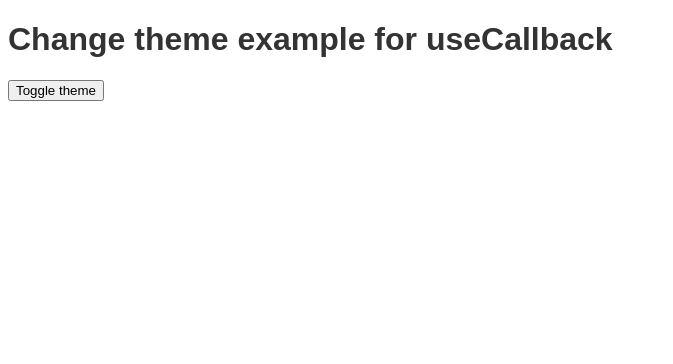
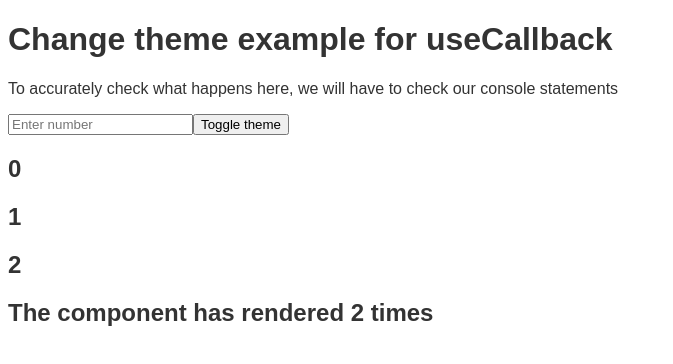
Before and after one commit to syedmustassim/React-Hooks-CheatSheet, a React (Create React App) app: page /usecallback/changetheme in a window 1280 px wide. Shown: the top 364 px of the page, without its empty margins (0-673 px from the left). Built offline with nearby package versions, Linux system fonts and the light colour scheme.

Commit message:
feat: added example

```diff
--- a/src/useCallback/ChangeTheme.js
+++ b/src/useCallback/ChangeTheme.js
@@ -1,17 +1,25 @@
 import {useState} from "react"
-
+import List from "./List";
 const ChangeTheme = () => {
-    const [number, setNumber] = useState(1);
+    const [number, setNumber] = useState(0);
     const [dark, setDark] = useState(false);
 
     const theme = {
         backgroundColor: dark ? "#333" : "#FFF",
         color: dark ? "#FFF" : "#333"
     }
+
+    const getItems = () => {
+        return [number, number + 1, number + 2]
+    }
     return(
         <div style={theme}>
             <h1> Change theme example for useCallback </h1>
+            <p> To accurately check what happens here, we will have to check our console statements </p>
+
+            <input type="text" onChange={e => setNumber(parseInt(e.target.value))} placeholder="Enter number"/>
             <button onClick={() => setDark(prev => !prev)}>Toggle theme</button>
+            <List getItems={getItems}/>
         </div>
     )
 }
--- a/src/useCallback/List.js
+++ b/src/useCallback/List.js
@@ -0,0 +1,20 @@
+import {useState, useEffect} from "react"
+
+const List = ({getItems}) => {
+    const [items, setItems] = useState([])
+    const [render, setRender] = useState(0)
+
+    useEffect(() => {
+        setItems(getItems())
+        console.log('Updating items')
+        setRender(prev => prev + 1)
+    },[getItems])
+    return(
+        <div>
+            {items.map((item) => <div key={item}> <h2> {item} </h2></div>)}
+            <h2> The component has rendered {render} times </h2>
+        </div>
+    )
+}
+
+export default List;
```
